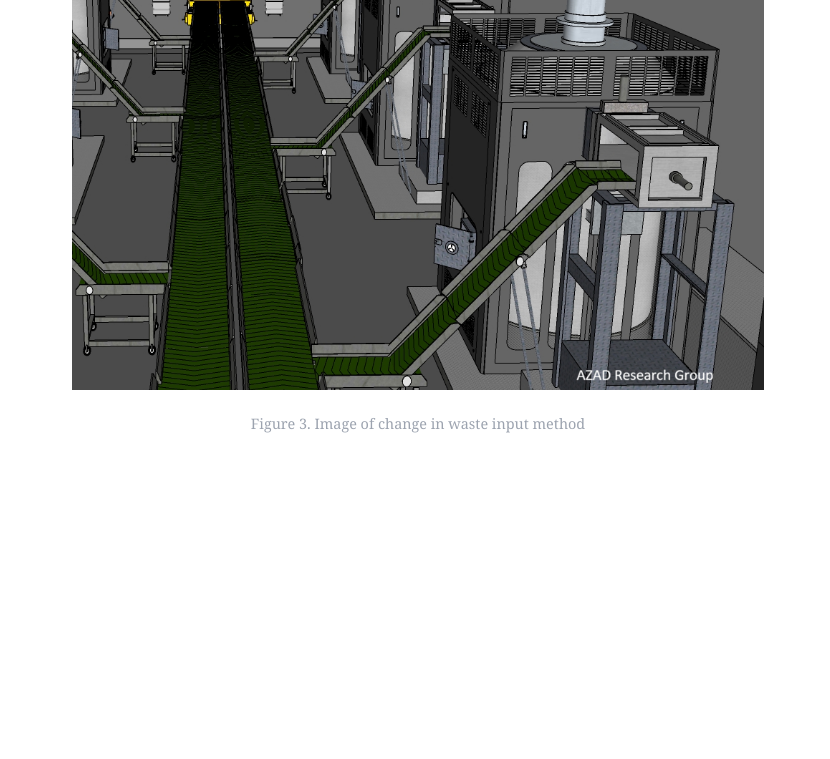
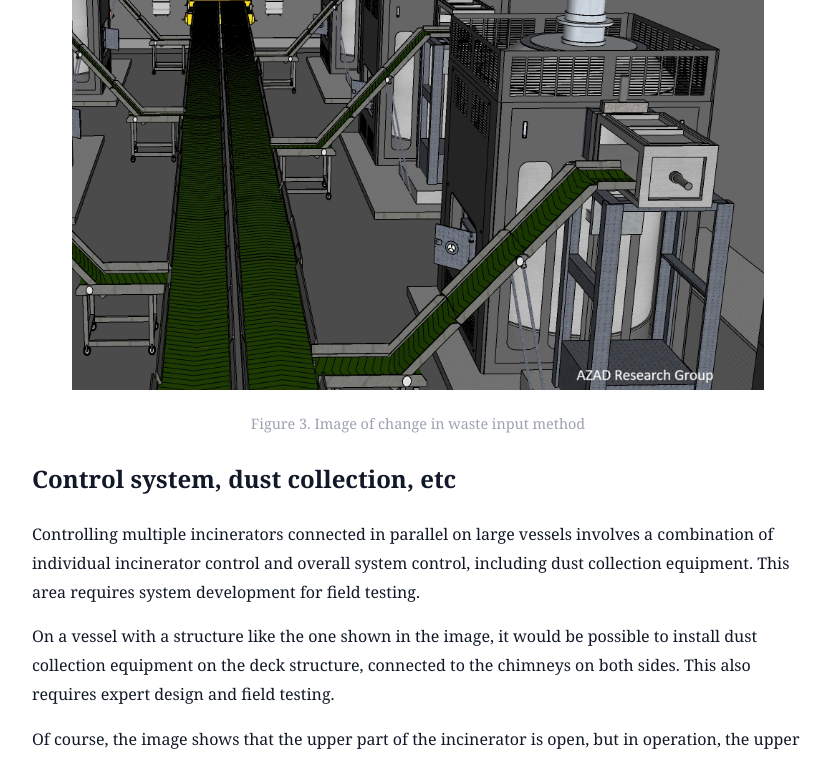
Before and after one commit to ssimsangmin49-creator/ecofriendly-polymer-compounds-incineration, a Jekyll site: the page built from _posts/2026-01-19-marine-waste-collection-vessel-large.md, in a window 1280 px wide and 1400 px high, scrolled down 2068 px. Shown: the top 759 px of the window, without its empty margins (222-1052 px from the left). Built offline with Jekyll 4.4.1, drawn with Linux system fonts in a browser that asks for light colours; before the commit the page ends 2649 px from its top, so only the background shows below that; some of the changed text lies outside the part shown.

Commit message:
Add control system and dust collection details
Added section on control systems and dust collection for incinerators on large vessels, including design considerations and field testing requirements.

```diff
--- a/_posts/2026-01-19-marine-waste-collection-vessel-large.md
+++ b/_posts/2026-01-19-marine-waste-collection-vessel-large.md
@@ -71,3 +71,29 @@ The Push & Pull type waste inlet on the side of the incinerator is operated by t
   Figure 3. Image of change in waste input method
   </figcaption>
 </figure>
+
+## Control system, dust collection, etc
+
+Controlling multiple incinerators connected in parallel on large vessels involves
+a combination of individual incinerator control and overall system control,
+including dust collection equipment. This area requires system development for field testing.
+
+On a vessel with a structure like the one shown in the image, it would be possible
+to install dust collection equipment on the deck structure, connected to the chimneys on both sides.
+This also requires expert design and field testing.
+
+Of course, the image shows that the upper part of the incinerator is open, but in operation,
+the upper part of the incinerator needs to be sealed or have an opening and closing structure.
+
+<figure style="text-align:center;">
+  <img src="{{ '/assets/images/largeship-chimney.png' | relative_url }}"
+       alt="Large ship chimney structure"
+        style="max-width:700px; width:100%;">
+  <figcaption style="
+    margin-top:0.75rem;
+    font-size:0.9rem;
+    color:#9ca3af;
+    ">
+  Figure 4. Dust collection facility using chimneys on both sides of the upper part of the incinerator
+  </figcaption>
+</figure>
```
